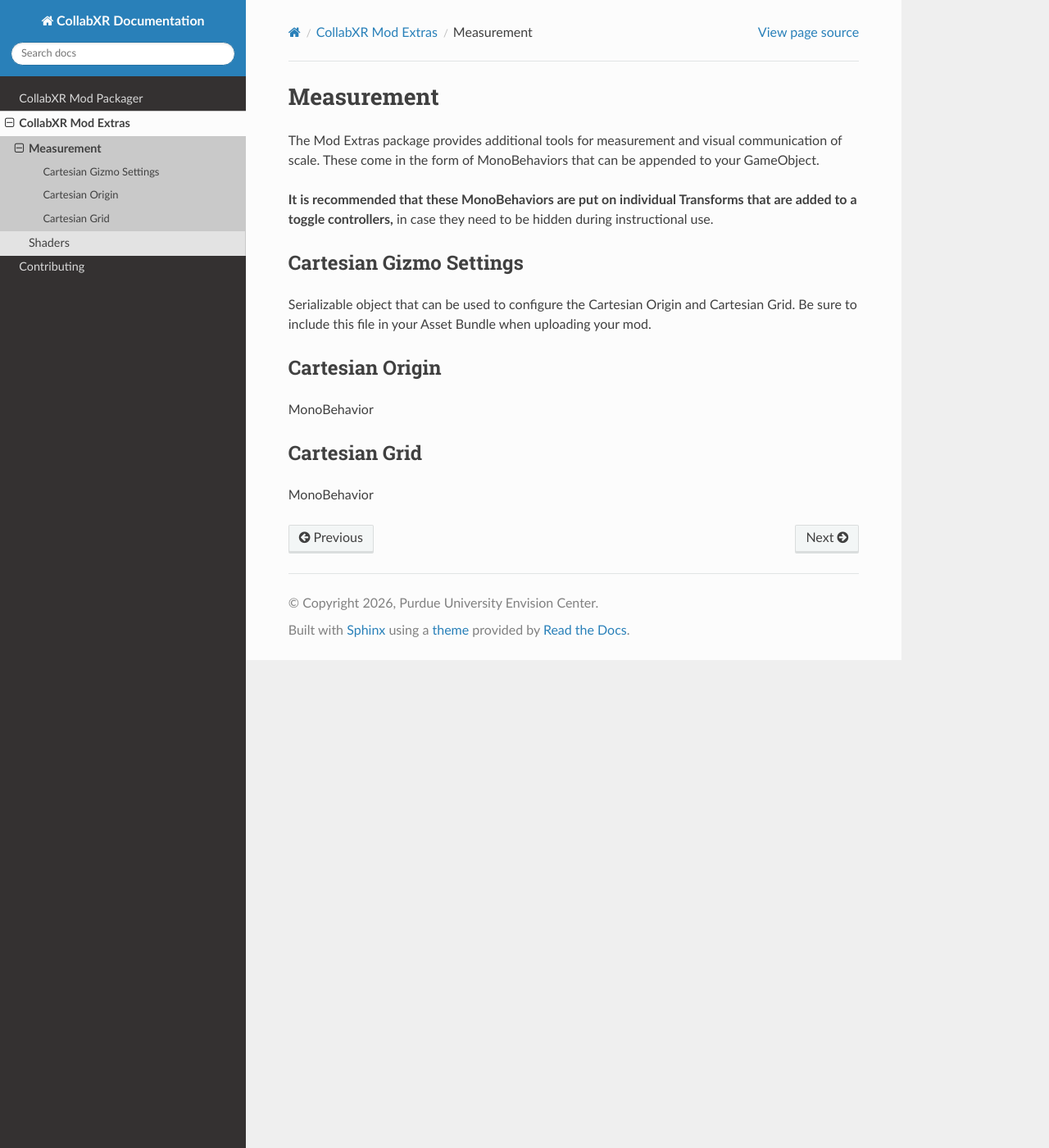
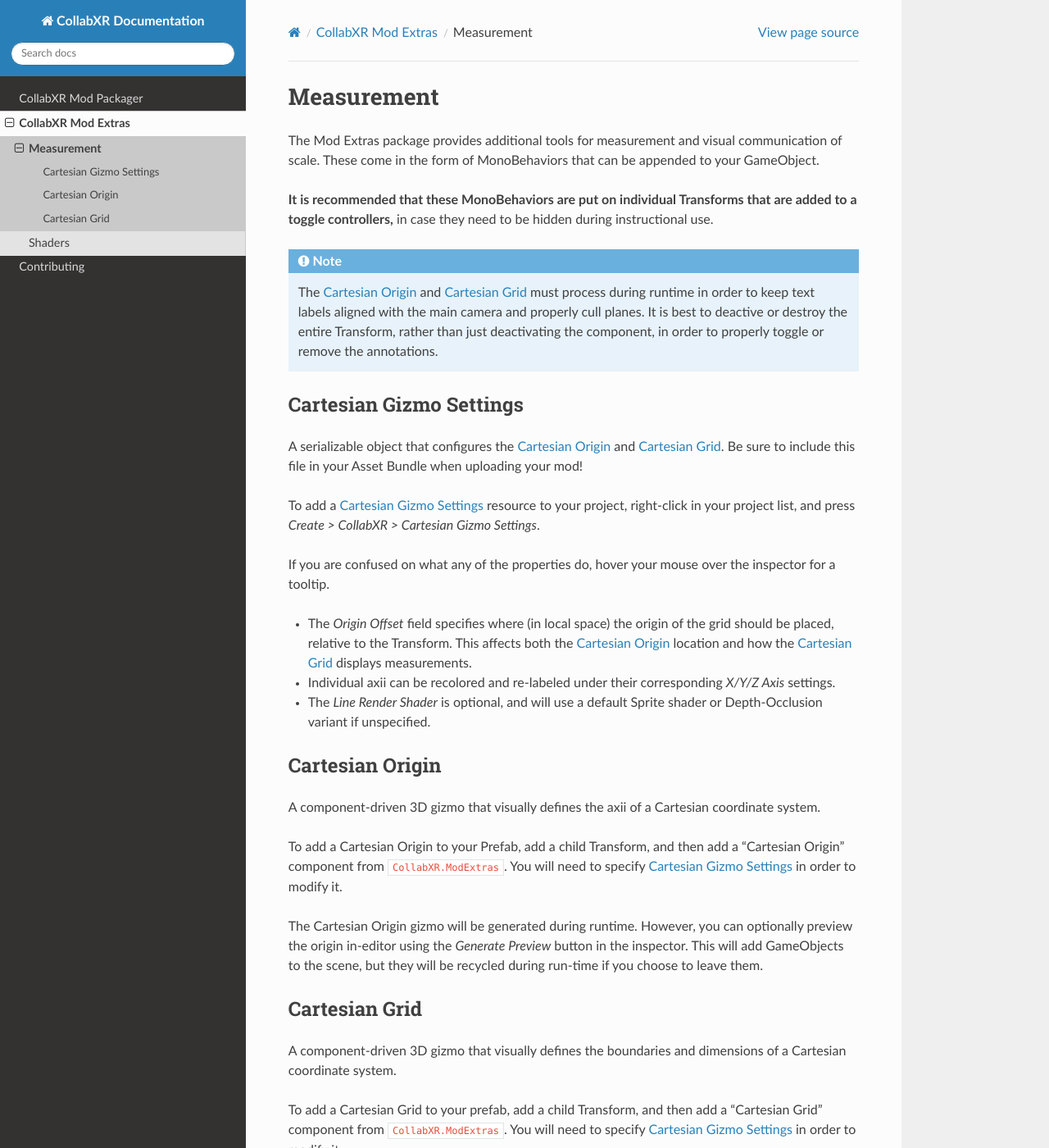
Before and after one commit to Envision-Center/CollabXR-Documentation, a Sphinx documentation site: the page built from docs/source/modextras/measurement.rst, in a window 1280 px wide and 1400 px high. Shown: the whole window at 82% size. Built offline with Sphinx 7.4.7 and the Read the Docs theme 3.1.0, drawn with Linux system fonts in a browser that asks for light colours; some of the changed text lies outside the part shown.

Commit message:
Document Cartesian Grid, Settings, Origin

```diff
--- a/docs/source/modextras/measurement.rst
+++ b/docs/source/modextras/measurement.rst
@@ -1,5 +1,5 @@
 Measurement
-==========
+==============
 
 The Mod Extras package provides additional tools for measurement and visual communication of scale.
 These come in the form of MonoBehaviors that can be appended to your GameObject.
@@ -7,17 +7,46 @@
 **It is recommended that these MonoBehaviors are put on individual Transforms that are added to a toggle controllers,**
 in case they need to be hidden during instructional use.
 
+.. note::
+
+  The `Cartesian Origin`_ and `Cartesian Grid`_ must process during runtime in order to keep text labels aligned with the main camera and properly cull planes.
+  It is best to deactive or destroy the entire Transform, rather than just deactivating the component, in order to properly toggle or remove the annotations.
+
 Cartesian Gizmo Settings
-------------------------------
+---------------------------------
 
-Serializable object that can be used to configure the Cartesian Origin and Cartesian Grid. Be sure to include this file in your Asset Bundle when uploading your mod.
+A serializable object that configures the `Cartesian Origin`_ and `Cartesian Grid`_. Be sure to include this file in your Asset Bundle when uploading your mod!
+
+To add a `Cartesian Gizmo Settings`_ resource to your project, right-click in your project list, and press `Create > CollabXR > Cartesian Gizmo Settings`.
+
+If you are confused on what any of the properties do, hover your mouse over the inspector for a tooltip.
+
+- The `Origin Offset` field specifies where (in local space) the origin of the grid should be placed, relative to the Transform. This affects both the `Cartesian Origin`_ location and how the `Cartesian Grid`_ displays measurements.
+- Individual axii can be recolored and re-labeled under their corresponding `X/Y/Z Axis` settings.
+- The `Line Render Shader` is optional, and will use a default Sprite shader or Depth-Occlusion variant if unspecified.
 
 Cartesian Origin
--------------------
+----------------------
 
-MonoBehavior
+A component-driven 3D gizmo that visually defines the axii of a Cartesian coordinate system.
+
+To add a Cartesian Origin to your Prefab, add a child Transform, and then add a "Cartesian Origin" component from ``CollabXR.ModExtras``. You will need to specify `Cartesian Gizmo Settings`_ in order to modify it.
+
+The Cartesian Origin gizmo will be generated during runtime.
+However, you can optionally preview the origin in-editor using the `Generate Preview` button in the inspector.
+This will add GameObjects to the scene, but they will be recycled during run-time if you choose to leave them.
 
 Cartesian Grid
------------------
+--------------------
 
-MonoBehavior
+A component-driven 3D gizmo that visually defines the boundaries and dimensions of a Cartesian coordinate system.
+
+To add a Cartesian Grid to your prefab, add a child Transform, and then add a "Cartesian Grid" component from ``CollabXR.ModExtras``. You will need to specify `Cartesian Gizmo Settings`_ in order to modify it.
+
+There are additional configuration options on the Component that define what planes are rendered, how they are rendered, and the actual extents of the grid.
+
+If the grid is not where you want, simply translate the grid and your origin as necessary. Leave the `Center` field of the extents as a zero vector, as it is currently unaccounted for.
+
+The Cartesian Grid will be generated during runtime.
+You get a rough preview of how the grid will be shaped in-editor using the `EXPERIMENTAL Preview` button in the inspector.
+**We advise deleting the GameObjects generated by the experimental preview** when you are finished tweaking the `Cartesian Gizmo Settings`_.
```
